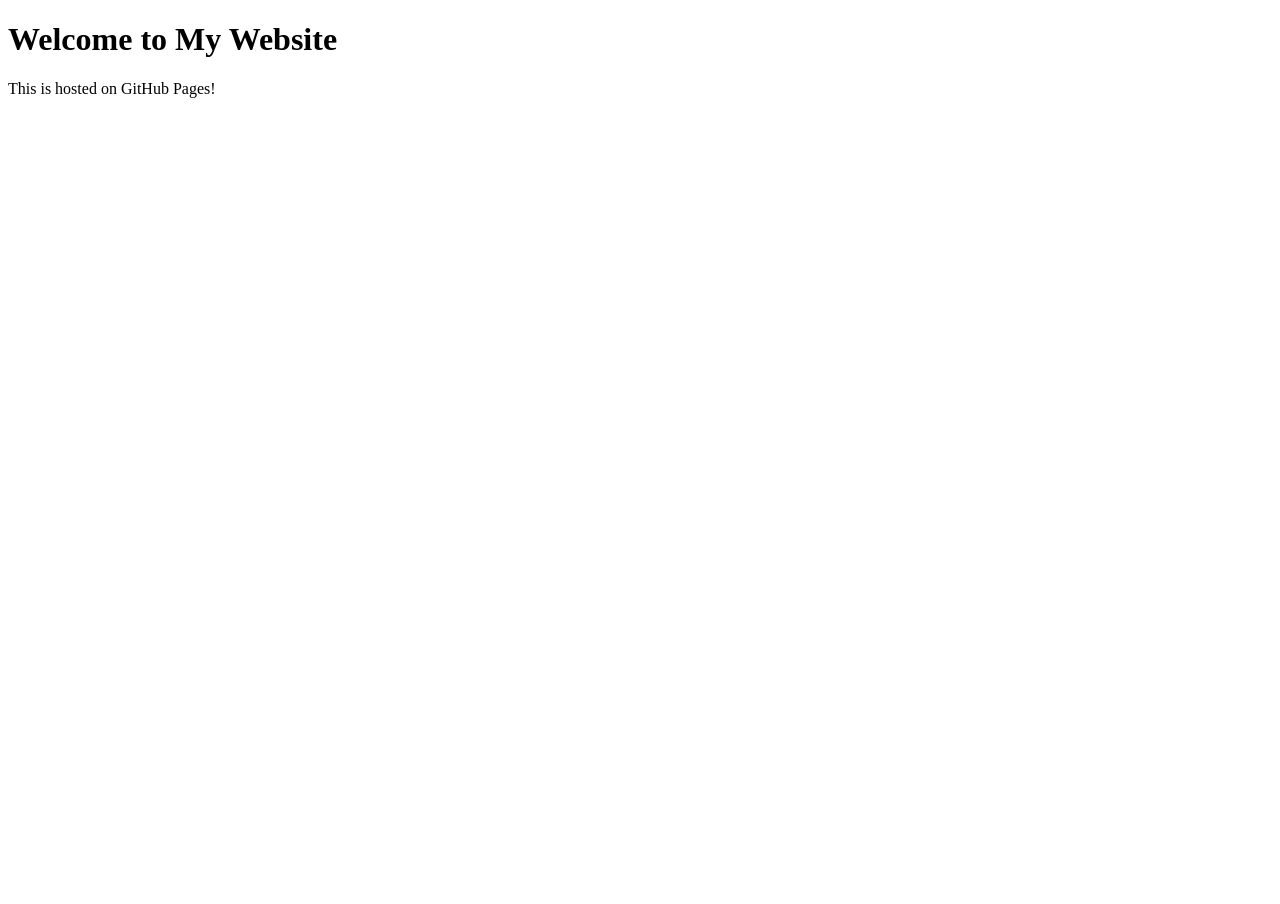
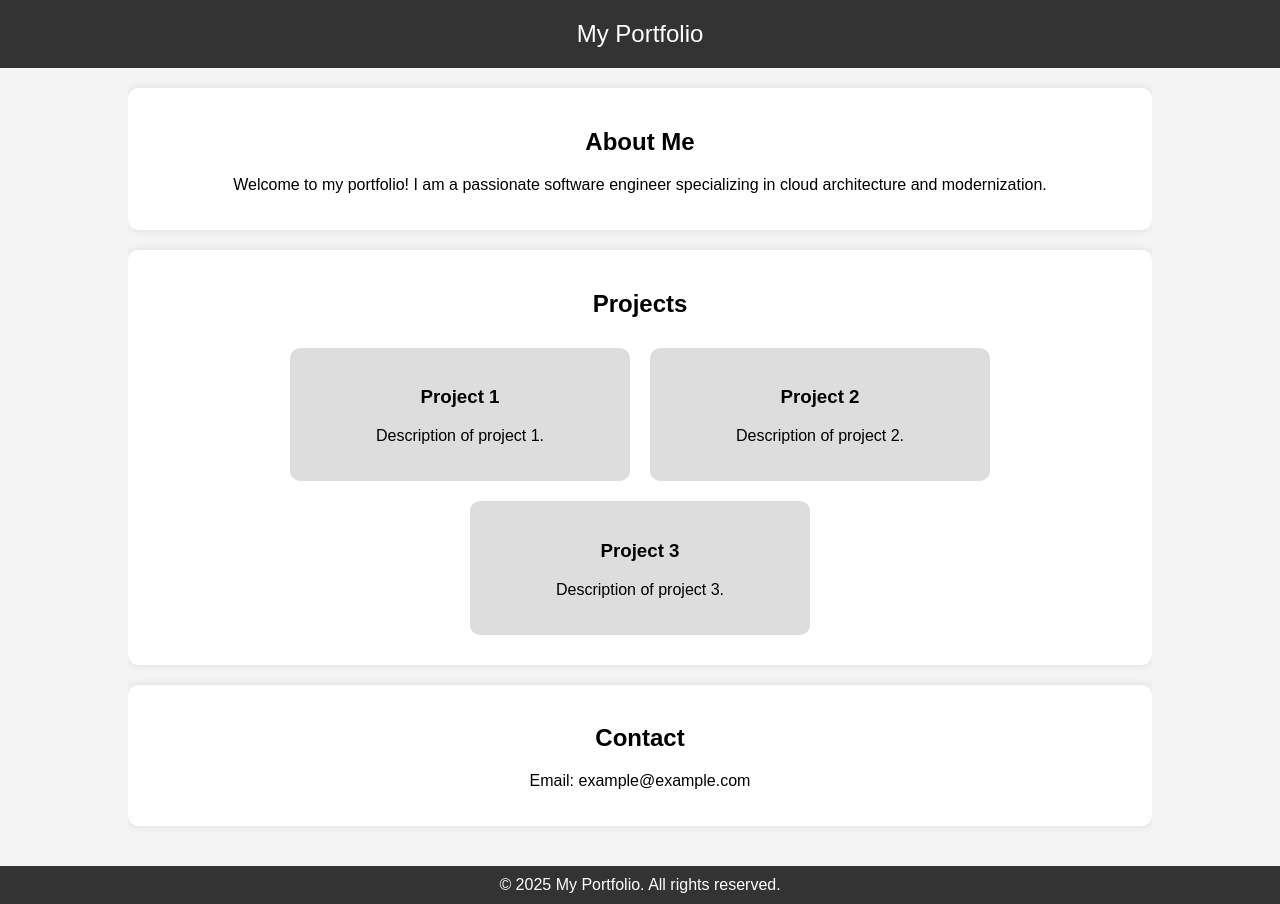
Before and after one commit to ramkumardurairaj/ramkumardurairaj.github.io, a plain HTML site: page index.html in a window 1280 px wide. Before the commit the page ends 800 px from the top, so only its background shows below. Drawn offline with Linux system fonts and the light colour scheme.

Commit message:
Update index.html

```diff
--- a/index.html
+++ b/index.html
@@ -3,10 +3,86 @@
 <head>
     <meta charset="UTF-8">
     <meta name="viewport" content="width=device-width, initial-scale=1.0">
-    <title>My GitHub Page</title>
+    <title>My Portfolio</title>
+    <style>
+        body {
+            font-family: Arial, sans-serif;
+            margin: 0;
+            padding: 0;
+            background-color: #f4f4f4;
+            text-align: center;
+        }
+        header {
+            background: #333;
+            color: white;
+            padding: 20px 0;
+            font-size: 24px;
+        }
+        .container {
+            width: 80%;
+            margin: auto;
+            overflow: hidden;
+        }
+        .section {
+            background: white;
+            margin: 20px 0;
+            padding: 20px;
+            border-radius: 10px;
+            box-shadow: 0 0 10px rgba(0, 0, 0, 0.1);
+        }
+        .projects {
+            display: flex;
+            flex-wrap: wrap;
+            justify-content: center;
+        }
+        .project {
+            background: #ddd;
+            margin: 10px;
+            padding: 20px;
+            border-radius: 10px;
+            width: 300px;
+        }
+        footer {
+            background: #333;
+            color: white;
+            padding: 10px 0;
+            margin-top: 20px;
+        }
+    </style>
 </head>
 <body>
-    <h1>Welcome to My Website</h1>
-    <p>This is hosted on GitHub Pages!</p>
+    <header>
+        My Portfolio
+    </header>
+    <div class="container">
+        <div class="section">
+            <h2>About Me</h2>
+            <p>Welcome to my portfolio! I am a passionate software engineer specializing in cloud architecture and modernization.</p>
+        </div>
+        <div class="section">
+            <h2>Projects</h2>
+            <div class="projects">
+                <div class="project">
+                    <h3>Project 1</h3>
+                    <p>Description of project 1.</p>
+                </div>
+                <div class="project">
+                    <h3>Project 2</h3>
+                    <p>Description of project 2.</p>
+                </div>
+                <div class="project">
+                    <h3>Project 3</h3>
+                    <p>Description of project 3.</p>
+                </div>
+            </div>
+        </div>
+        <div class="section">
+            <h2>Contact</h2>
+            <p>Email: example@example.com</p>
+        </div>
+    </div>
+    <footer>
+        &copy; 2025 My Portfolio. All rights reserved.
+    </footer>
 </body>
 </html>
```
